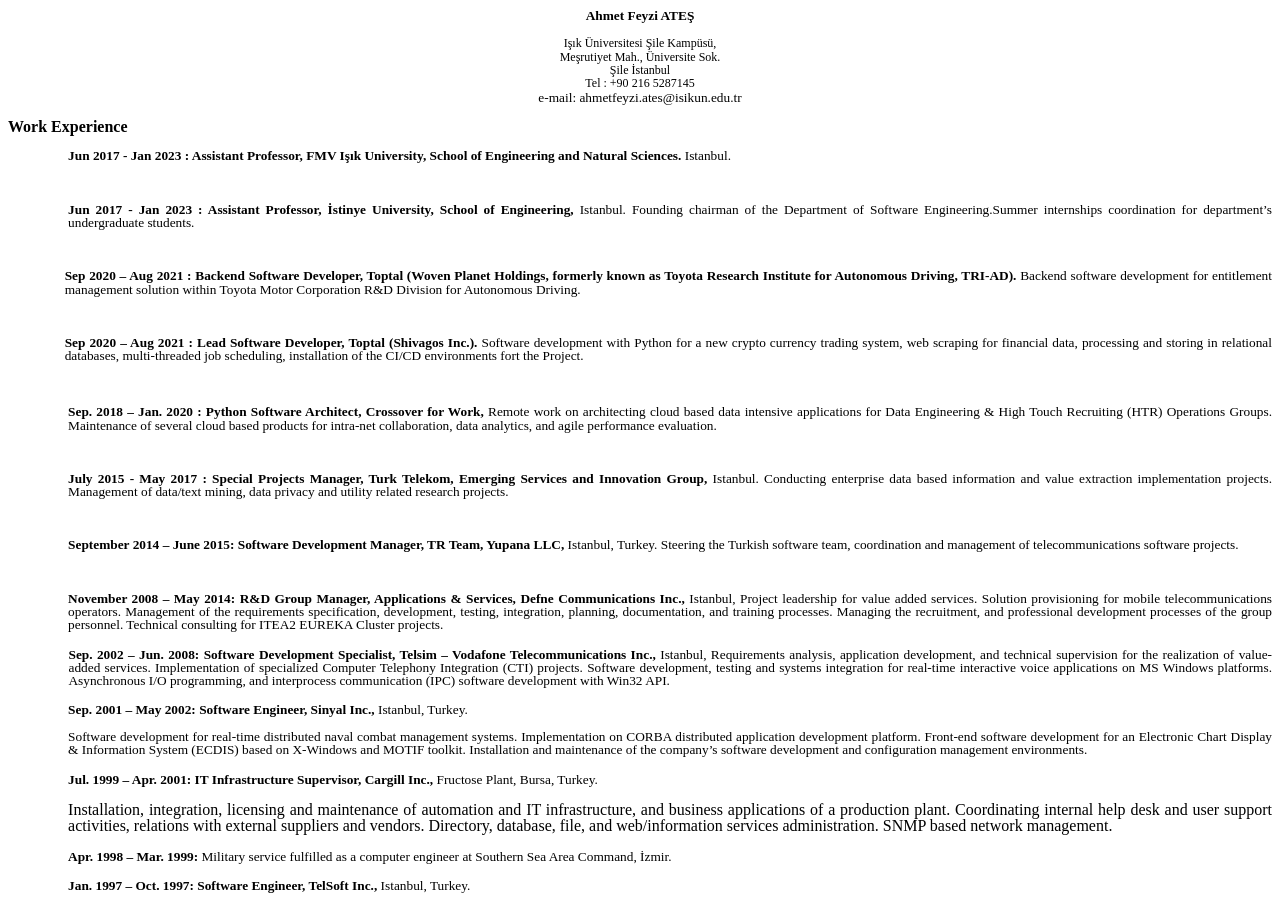
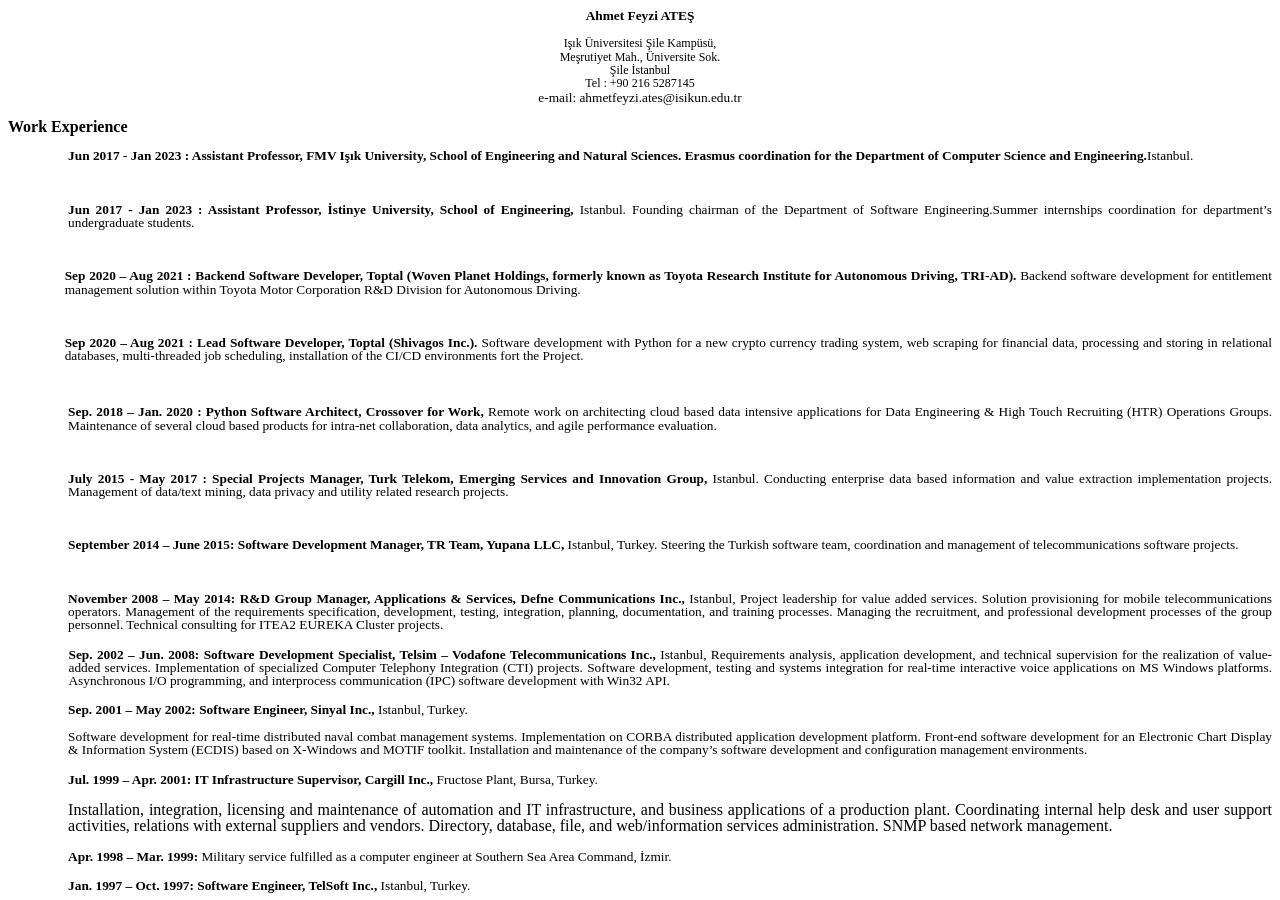
Before and after one commit to ahmetfeyziates/ahmetfeyziates.github.io, a Jekyll site: the page cv/index.html, which Jekyll copies as it is, in a window 1280 px wide and 900 px high. Built offline with Jekyll 4.4.1, drawn with Linux system fonts in a browser that asks for light colours.

Commit message:
Update index.html

```diff
--- a/cv/index.html
+++ b/cv/index.html
@@ -57,7 +57,7 @@
 <font size="3" style="font-size: 12pt">	</font></p>
 <p class="western" align="justify" style="margin-left: 1.59cm; margin-bottom: 0cm; line-height: 100%">
 <span lang="en-US"><b>Jun 2017 - Jan 2023 : Assistant Professor, FMV Işık
-University, School of Engineering and Natural Sciences. </b></span><span lang="en-US">Istanbul.</span></p>
+University, School of Engineering and Natural Sciences. Erasmus coordination for the Department of Computer Science and Engineering.</b></span><span lang="en-US">Istanbul.</span></p>
 <p lang="en-US" class="western" align="justify" style="margin-left: 1.59cm; margin-bottom: 0cm; line-height: 100%">
 <br/>
 </p>
```
